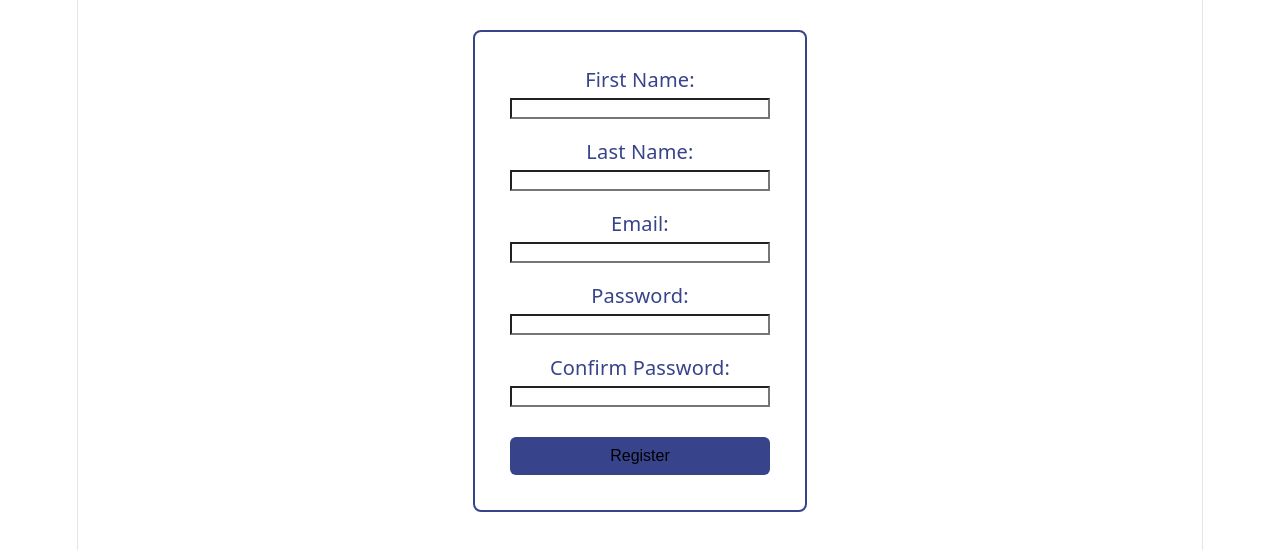
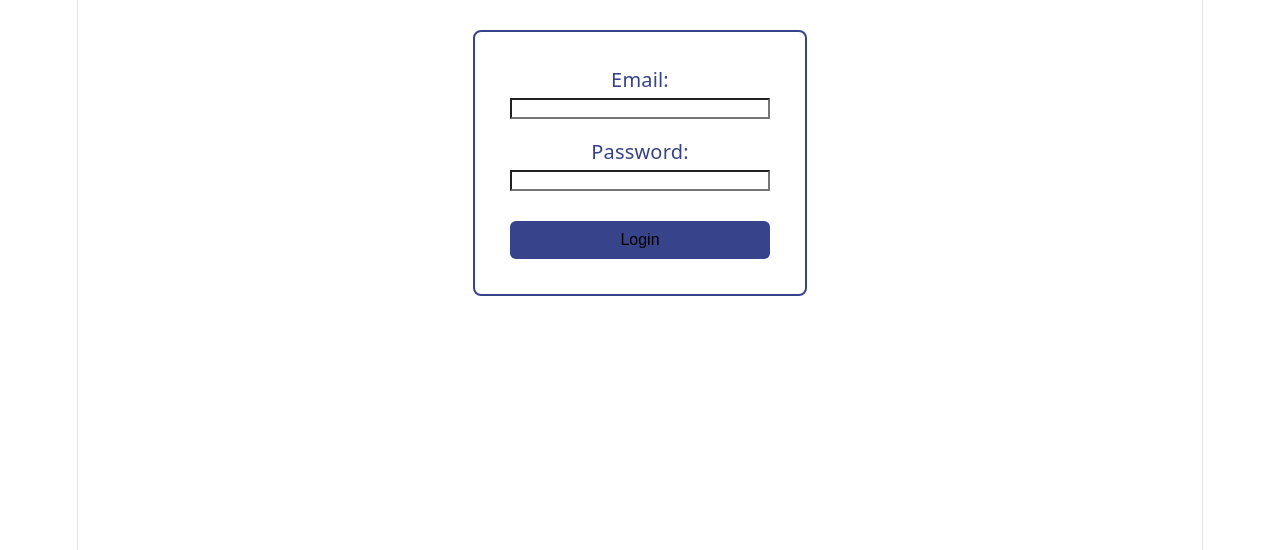
Before and after one commit to anuragrana1997/DevWorkFlow, a React (Vite) app in the folder client/: page /login in a window 1280 px wide. Shown: the top 550 px of the page. Built offline with nearby package versions, Linux system fonts and the light colour scheme.

Commit message:
Login Page

```diff
--- a/client/src/App.jsx
+++ b/client/src/App.jsx
@@ -1,10 +1,15 @@
 import { Register } from "./pages/Register";
+import { Login } from "./pages/Login";
+import { BrowserRouter, Routes, Route } from 'react-router-dom';
 
 function App() {
     return (
-        <>
-            <Register />
-        </>
+        <BrowserRouter>
+            <Routes>
+                <Route path="/" element={<Register />} />
+                <Route path="/login" element={<Login />} />
+            </Routes>
+        </BrowserRouter>
     );
 }
 
--- /dev/null
+++ b/client/src/pages/Login.jsx
@@ -0,0 +1,48 @@
+import { useState } from "react";
+import "../styles/Login.css";
+
+export const Login = () => {
+
+    // states
+    const [formData, setFormData] = useState({
+        email: "",
+        password: ""
+    })
+
+    // functions
+    const handleChange = (e) => {
+        const {name, value} = e.target;
+
+        const updatedFormData = {
+            ...formData,
+            [name]: value
+        }
+        setFormData(updatedFormData)
+
+        validate(updatedFormData)
+    }
+
+    const handleSubmit = (e) => {
+        e.preventDefault();
+    }
+
+    return (
+        <div className="login-container">
+            <form className="login-form" onSubmit={handleSubmit}>
+                <div className="form-group">
+                    <label htmlFor="email">Email:</label>
+                    <input type="email" id="email" name="email" onChange={handleChange} required />
+                </div>
+
+                <div className="form-group">
+                    <label htmlFor="password">Password:</label>
+                    <input type="password" id="password" name="password" onChange={handleChange} required />
+                </div>
+
+                <div className="form-group">
+                    <button type="submit">Login</button>
+                </div>
+            </form>
+        </div>
+    )
+}
--- a/client/src/pages/Register.jsx
+++ b/client/src/pages/Register.jsx
@@ -1,7 +1,10 @@
 import { useState } from "react";
 import '../styles/Register.css';
+import { useNavigate } from "react-router-dom";
 
 export const Register = () => {
+
+    const navigate = useNavigate()
 
     // states
     const [formData, setFormData] = useState({
@@ -23,7 +26,11 @@ export const Register = () => {
         }
         setFormData(updatedFormData)
 
-        validate(updatedFormData)
+        if(updatedFormData && updatedFormData.confirm_password.length > 0) {
+            validate(updatedFormData)
+        } else {
+            setError("")
+        }
     }
 
     const validate = (updatedFormData) => {
@@ -34,9 +41,14 @@ export const Register = () => {
         }
     }
 
+    const handleRegister = (e) => {
+        e.preventDefault();
+        navigate("/login")
+    }
+
     return (
         <div className="register-container">
-            <form className="register-form">
+            <form className="register-form" onSubmit={handleRegister}>
                 <div className="form-group">
                     <label htmlFor="first_name">First Name:</label>
                     <input id="first_name" name="first_name" type="text" onChange={handleChange} required />
--- /dev/null
+++ b/client/src/styles/Login.css
@@ -0,0 +1,43 @@
+.login-container {
+  border: 2px solid #37438a;
+  border-radius: 8px;
+  padding: 35px;
+  align-self: center;
+  width: 260px;
+  margin-top: 30px;
+}
+
+.login-form {
+  color: #37438a;
+  font-size: 20px;
+  display: flex;
+  flex-direction: column;
+  gap: 20px;
+}
+
+.form-group {
+  display: flex;
+  flex-direction: column;
+  gap: 5px;
+  input {
+    color: #7499f1;
+    background-color: white;
+  }
+}
+
+
+button {
+  padding: 10px 16px;
+  margin-top: 10px;
+
+  background-color: #37438a;
+  color: #000000;
+
+  border: none;
+  border-radius: 6px;
+
+  font-size: 16px;
+  font-weight: 500;
+
+  cursor: pointer;
+}
```
